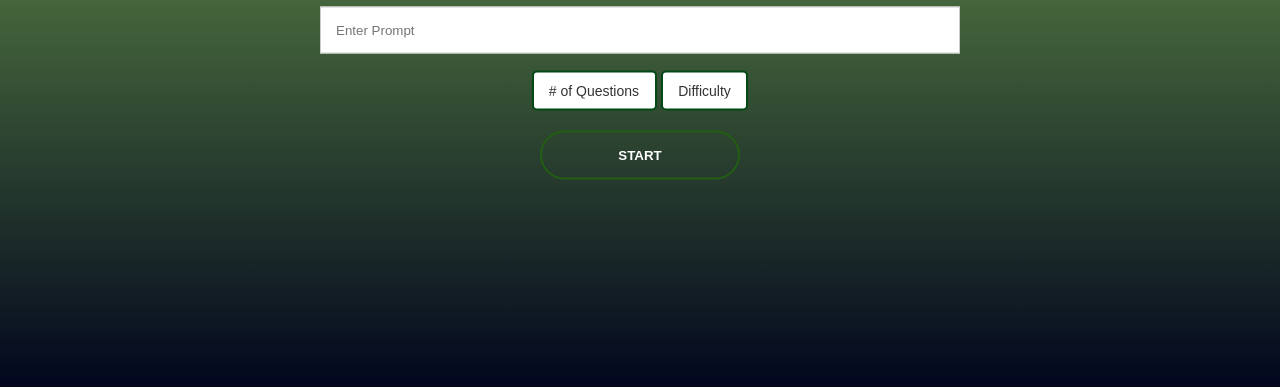
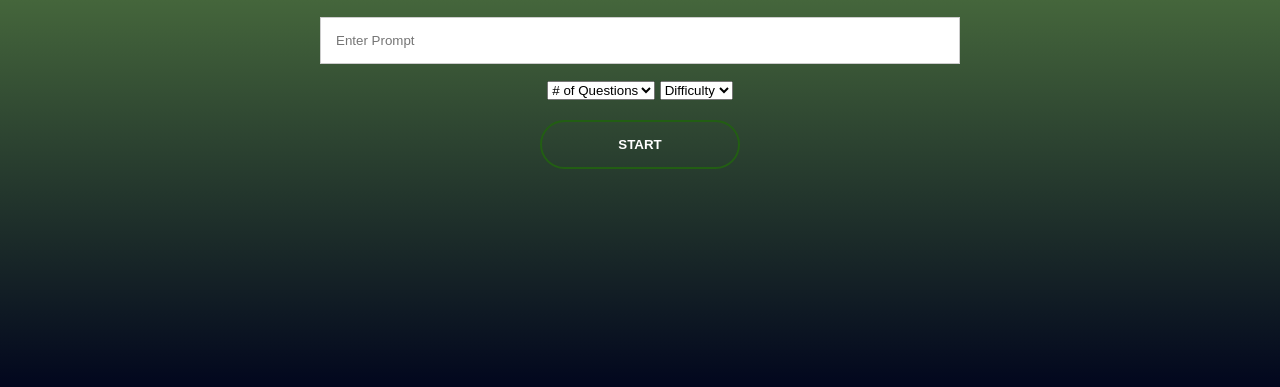
Before and after one commit to mariapromero/QuizGen, a plain HTML site: page index.html in a window 1280 px wide. Shown: the part 403-790 px from the top of the page. Drawn offline with Linux system fonts and the light colour scheme.

Commit message:
feature signup working

```diff
--- a/style.css
+++ b/style.css
@@ -177,29 +177,6 @@
 
     }
 
-    select {
-        padding: 10px 15px;
-        font-size: 14px;
-        border: 2px solid #014914;
-        border-radius: 5px; /* Rounded corners */
-        background-color: white; /* Background color */
-        color: #333; /* Text color */
-        appearance: none; /* Remove default arrow */
-        cursor: pointer; /* Pointer cursor */
-        transition: border-color 0.3s; /* Smooth transition */
-    }
-
-    /* Add a custom arrow */
-    select:focus {
-        outline: none; /* Remove outline */
-        border-color: #16370a; /* Change border color on focus */
-    }
-
-
-
-
-
-
  /*course*/
 
  .course{
```
